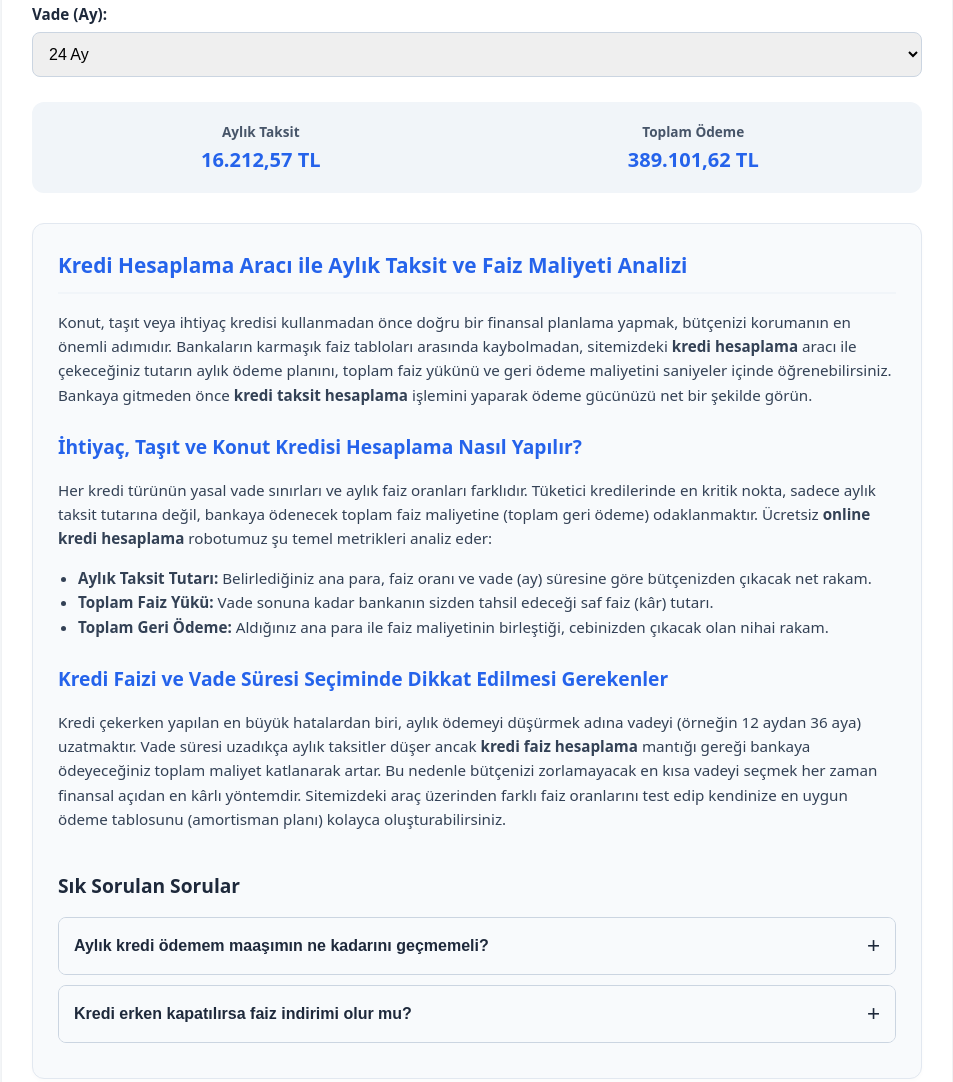
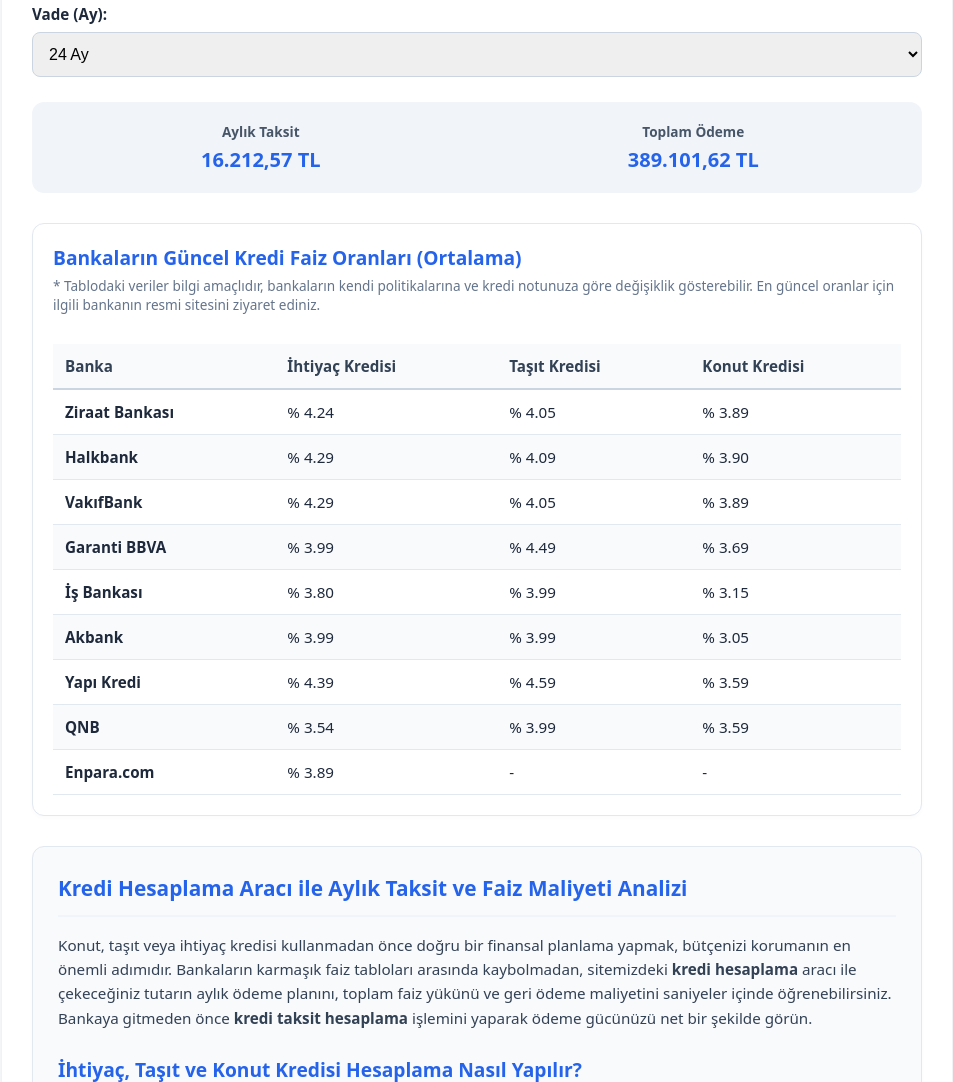
Before and after one commit to cempolat172-arch/pratikhesaplar, a FastAPI app: page /kredi-hesaplama in a window 1280 px wide. Shown: the part 697-1779 px from the top of the page, without its empty margins (163-1116 px from the left). Run offline with FastAPI, Linux system fonts and the light colour scheme; data that the repository does not hold is empty.

Commit message:
SEO: Kredi sayfasina gunel banka faiz oranlari tablosu eklendi ve alakali hatalar duzeltildi

```diff
--- a/templates/kredi.html
+++ b/templates/kredi.html
@@ -9,6 +9,81 @@
 <div class="results">
     <div class="result-item"><h3>Aylık Taksit</h3><span id="resAylikTaksit">0,00 TL</span></div>
     <div class="result-item"><h3>Toplam Ödeme</h3><span id="resToplamOdeme">0,00 TL</span></div>
+</div>
+
+<!-- Banka Faiz Oranları Tablosu -->
+<div class="bank-rates-table" style="margin-top: 30px; background: #fff; padding: 20px; border-radius: 12px; border: 1px solid #e2e8f0; box-shadow: 0 2px 4px rgba(0,0,0,0.02);">
+    <h3 style="font-size: 1.2rem; color: var(--primary); margin-top: 0; margin-bottom: 5px;">Bankaların Güncel Kredi Faiz Oranları (Ortalama)</h3>
+    <p style="font-size: 0.85rem; color: #64748b; margin-top: 0; margin-bottom: 15px;">* Tablodaki veriler bilgi amaçlıdır, bankaların kendi politikalarına ve kredi notunuza göre değişiklik gösterebilir. En güncel oranlar için ilgili bankanın resmi sitesini ziyaret ediniz.</p>
+
+    <div style="overflow-x: auto;">
+        <table style="width: 100%; border-collapse: collapse; text-align: left; font-size: 0.95rem;">
+            <thead>
+                <tr>
+                    <th style="padding: 12px; background: #f8fafc; border-bottom: 2px solid #cbd5e1; color: #334155;">Banka</th>
+                    <th style="padding: 12px; background: #f8fafc; border-bottom: 2px solid #cbd5e1; color: #334155;">İhtiyaç Kredisi</th>
+                    <th style="padding: 12px; background: #f8fafc; border-bottom: 2px solid #cbd5e1; color: #334155;">Taşıt Kredisi</th>
+                    <th style="padding: 12px; background: #f8fafc; border-bottom: 2px solid #cbd5e1; color: #334155;">Konut Kredisi</th>
+                </tr>
+            </thead>
+            <tbody>
+                <tr style="border-bottom: 1px solid #e2e8f0;">
+                    <td style="padding: 12px; font-weight: 600; color: #1e293b;">Ziraat Bankası</td>
+                    <td style="padding: 12px;">% 4.24</td>
+                    <td style="padding: 12px;">% 4.05</td>
+                    <td style="padding: 12px;">% 3.89</td>
+                </tr>
+                <tr style="border-bottom: 1px solid #e2e8f0; background: #f8fafc;">
+                    <td style="padding: 12px; font-weight: 600; color: #1e293b;">Halkbank</td>
+                    <td style="padding: 12px;">% 4.29</td>
+                    <td style="padding: 12px;">% 4.09</td>
+                    <td style="padding: 12px;">% 3.90</td>
+                </tr>
+                <tr style="border-bottom: 1px solid #e2e8f0;">
+                    <td style="padding: 12px; font-weight: 600; color: #1e293b;">VakıfBank</td>
+                    <td style="padding: 12px;">% 4.29</td>
+                    <td style="padding: 12px;">% 4.05</td>
+                    <td style="padding: 12px;">% 3.89</td>
+                </tr>
+                <tr style="border-bottom: 1px solid #e2e8f0; background: #f8fafc;">
+                    <td style="padding: 12px; font-weight: 600; color: #1e293b;">Garanti BBVA</td>
+                    <td style="padding: 12px;">% 3.99</td>
+                    <td style="padding: 12px;">% 4.49</td>
+                    <td style="padding: 12px;">% 3.69</td>
+                </tr>
+                <tr style="border-bottom: 1px solid #e2e8f0;">
+                    <td style="padding: 12px; font-weight: 600; color: #1e293b;">İş Bankası</td>
+                    <td style="padding: 12px;">% 3.80</td>
+                    <td style="padding: 12px;">% 3.99</td>
+                    <td style="padding: 12px;">% 3.15</td>
+                </tr>
+                <tr style="border-bottom: 1px solid #e2e8f0; background: #f8fafc;">
+                    <td style="padding: 12px; font-weight: 600; color: #1e293b;">Akbank</td>
+                    <td style="padding: 12px;">% 3.99</td>
+                    <td style="padding: 12px;">% 3.99</td>
+                    <td style="padding: 12px;">% 3.05</td>
+                </tr>
+                <tr style="border-bottom: 1px solid #e2e8f0;">
+                    <td style="padding: 12px; font-weight: 600; color: #1e293b;">Yapı Kredi</td>
+                    <td style="padding: 12px;">% 4.39</td>
+                    <td style="padding: 12px;">% 4.59</td>
+                    <td style="padding: 12px;">% 3.59</td>
+                </tr>
+                <tr style="border-bottom: 1px solid #e2e8f0; background: #f8fafc;">
+                    <td style="padding: 12px; font-weight: 600; color: #1e293b;">QNB</td>
+                    <td style="padding: 12px;">% 3.54</td>
+                    <td style="padding: 12px;">% 3.99</td>
+                    <td style="padding: 12px;">% 3.59</td>
+                </tr>
+                <tr style="border-bottom: 1px solid #e2e8f0;">
+                    <td style="padding: 12px; font-weight: 600; color: #1e293b;">Enpara.com</td>
+                    <td style="padding: 12px;">% 3.89</td>
+                    <td style="padding: 12px;">-</td>
+                    <td style="padding: 12px;">-</td>
+                </tr>
+            </tbody>
+        </table>
+    </div>
 </div>
 
 <!-- SEO ve Rehber İçerik Alanı -->
@@ -98,17 +173,3 @@ function toggleFAQ(btn) {
 
 window.onload = hesaplaKredi;
 {% endblock %}
-
-    <script>
-        window.addEventListener('DOMContentLoaded', () => {
-            const tutar = document.getElementById('krediTutari').value;
-            const vade = document.getElementById('krediVadesi').value;
-            if (tutar && vade) {
-                // Varsayilan bir faiz girip otomatik hesaplat
-                if (!document.getElementById('krediFaizi').value) {
-                    document.getElementById('krediFaizi').value = '3.50';
-                }
-                hesapla();
-            }
-        });
-    </script>
```
